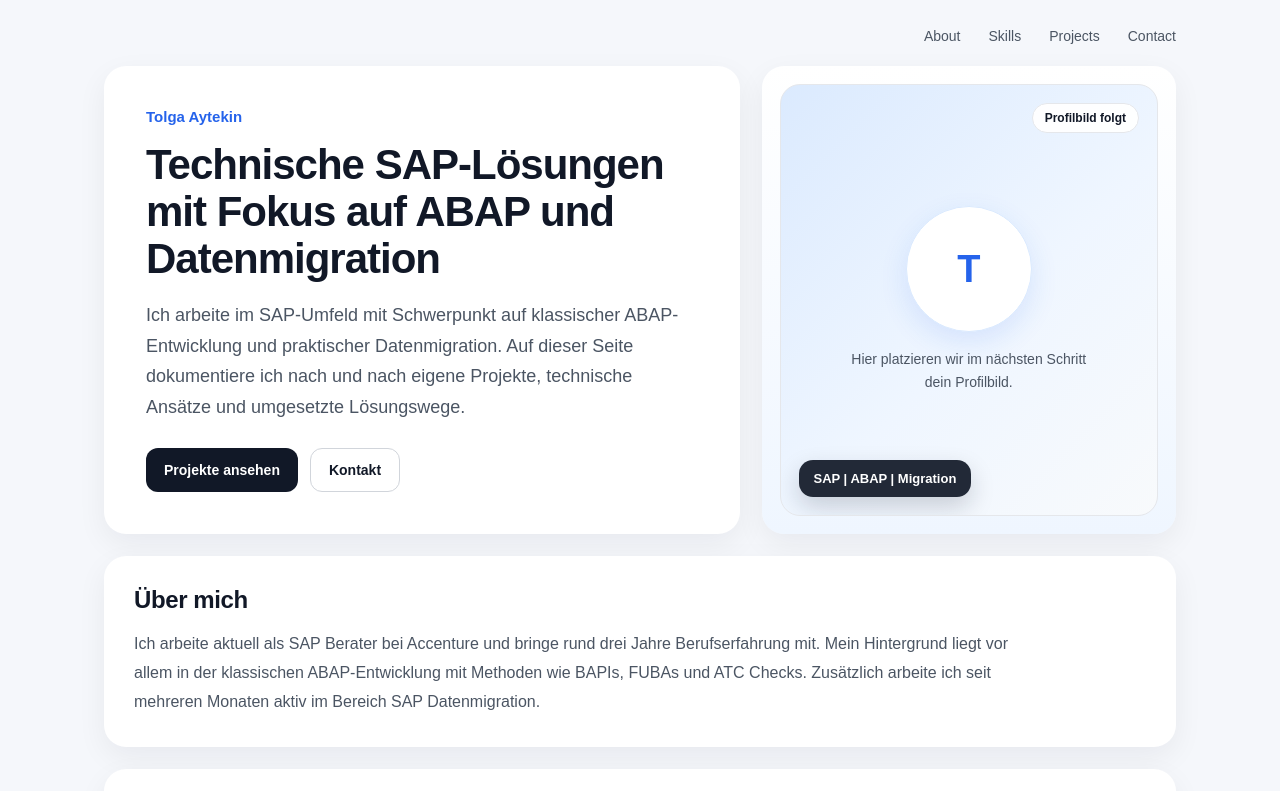
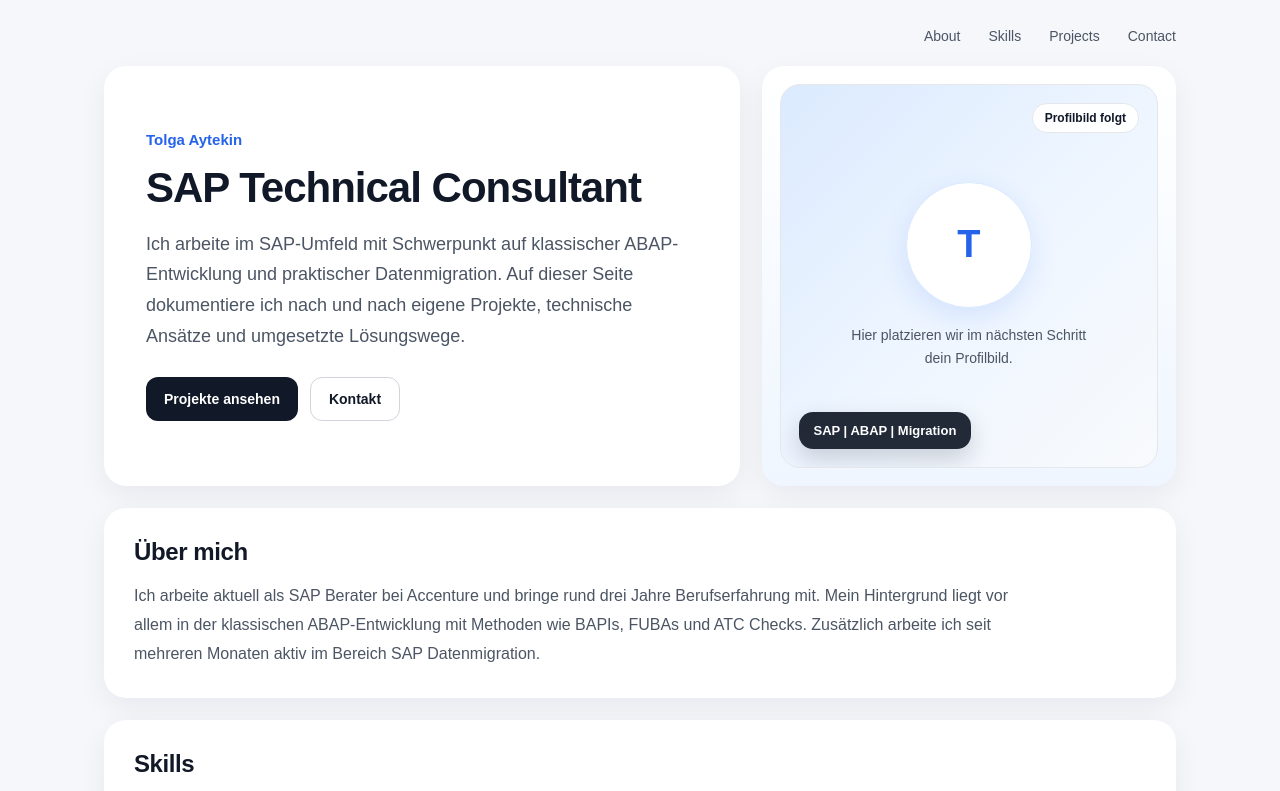
Before and after one commit to Tolga39/tolga39.github.io, a plain HTML site: page index.html in a window 1280 px wide. Shown: the top 791 px of the page. Drawn offline with Linux system fonts and the light colour scheme.

Commit message:
Update index.html

```diff
--- a/index.html
+++ b/index.html
@@ -433,9 +433,9 @@
 
     <section class="hero">
       <div class="hero-left">
-        <div class="hero-name">Tolga Aytekin</div>
+<div class="hero-name">Tolga Aytekin</div>
 
-        <h1>Technische SAP-Lösungen mit Fokus auf ABAP und Datenmigration</h1>
+<h1>SAP Technical Consultant</h1>
 
         <p class="subtitle">
           Ich arbeite im SAP-Umfeld mit Schwerpunkt auf klassischer ABAP-Entwicklung
```
